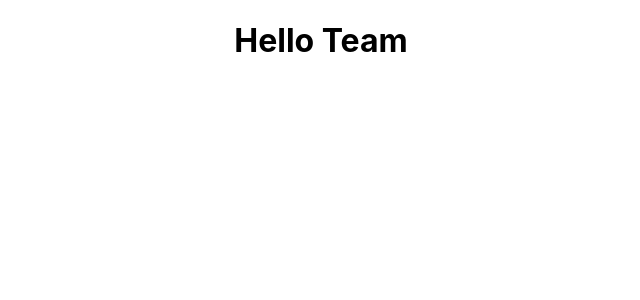
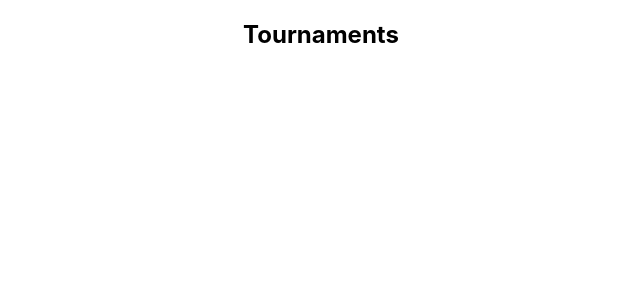
Before and after one commit to brendo712/Project-3, a React (Create React App) app in the folder stats-app/: page / in a window 1280 px wide. Shown: the top 300 px of the page, without its empty margins (319-959 px from the left). Built offline with nearby package versions, Linux system fonts and the light colour scheme.

Commit message:
I edited the LobbyContainer file to render tournament and added constructor, componentDidMount, and getLobbys shell

```diff
--- a/stats-app/src/App.js
+++ b/stats-app/src/App.js
@@ -1,10 +1,11 @@
-
+import React from 'react';
 import './App.css';
+import LobbyContainer from './LobbyContainer';
 
 function App() {
   return (
     <div className="App">
-     <h1>Hello Team</h1>
+     <LobbyContainer />
     </div>
   );
 }
--- a/stats-app/src/LobbyContainer/index.js
+++ b/stats-app/src/LobbyContainer/index.js
@@ -0,0 +1,38 @@
+import React, { Component } from 'react'
+
+export default class LobbyContainer extends Component {
+
+  constructor(props) {
+    super(props)
+    this.state = {
+
+    }
+  }
+  componentDidMount() {
+    console.log("componentDidMount() in LobbyContainer is running")
+    // This will get the lobbys when the component is rendered
+    this.getLobbys()
+  }
+// We will need to add the getLobbys function here
+  getLobbys = async () => {
+    try{
+
+    } catch(err) {
+      console.log("Error getting lobby data.", err)
+    }
+  }
+
+// deleteLobby will go here. We will want to make it so that the creator is only able to delete
+// createLobby
+// editLobby
+// updateLobby
+// closeModal??? I think i missed this part of the lecture. I will rewatch unless one of you guys can tell me what it does
+
+  render() {
+    return (
+      <React.Fragment>
+        <h2>Tournaments</h2>
+      </React.Fragment>
+    )
+  }
+}
```
